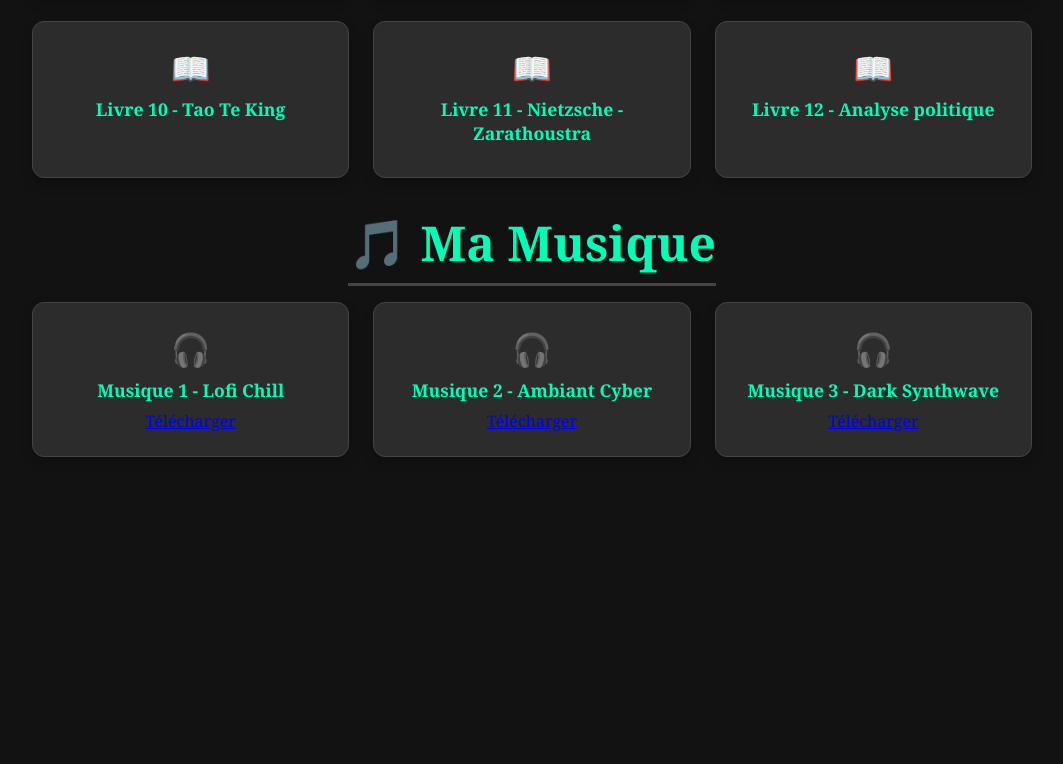
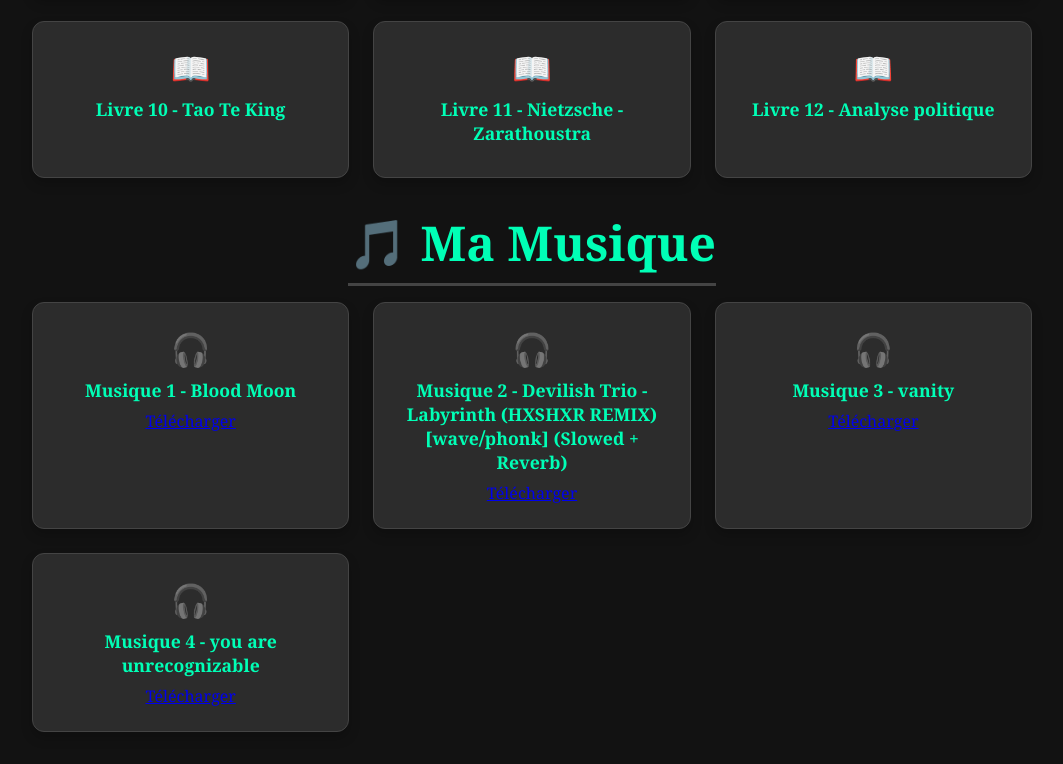
Before and after one commit to TheUnknowing/Library, a plain HTML site: page index.html in a window 1280 px wide. Shown: the part 772-1536 px from the top of the page, without its empty margins (108-1171 px from the left). Before the commit the page ends 1261 px from the top, so only its background shows below. Drawn offline with Linux system fonts and the light colour scheme.

Commit message:
Update index.html

```diff
--- a/index.html
+++ b/index.html
@@ -167,20 +167,26 @@
     <!-- Exemple de musiques -->
     <div class="book-card">
       <span class="book-icon">🎧</span>
-      <div class="book-title">Musique 1 - Lofi Chill</div>
-      <a href="musics/lofi-chill.mp3" download class="book-link">Télécharger</a>
+      <div class="book-title">Musique 1 - Blood Moon</div>
+      <a href="musics/Blood Moon.mp3" download class="book-link">Télécharger</a>
     </div>
 
     <div class="book-card">
       <span class="book-icon">🎧</span>
-      <div class="book-title">Musique 2 - Ambiant Cyber</div>
-      <a href="musics/ambient-cyber.mp3" download class="book-link">Télécharger</a>
+      <div class="book-title">Musique 2 - Devilish Trio - Labyrinth (HXSHXR REMIX) [wave⧸phonk] (Slowed + Reverb)</div>
+      <a href="musics/Devilish Trio - Labyrinth (HXSHXR REMIX) [wave⧸phonk] (Slowed + Reverb).mp3" download class="book-link">Télécharger</a>
     </div>
 
     <div class="book-card">
       <span class="book-icon">🎧</span>
-      <div class="book-title">Musique 3 - Dark Synthwave</div>
-      <a href="musics/dark-synthwave.mp3" download class="book-link">Télécharger</a>
+      <div class="book-title">Musique 3 - vanity</div>
+      <a href="musics/vanity.mp3" download class="book-link">Télécharger</a>
+    </div>
+
+    <div class="book-card">
+      <span class="book-icon">🎧</span>
+      <div class="book-title">Musique 4 - you are unrecognizable</div>
+      <a href="musics/you are unrecognizable.mp3" download class="book-link">Télécharger</a>
     </div>
   </div>
 
```
